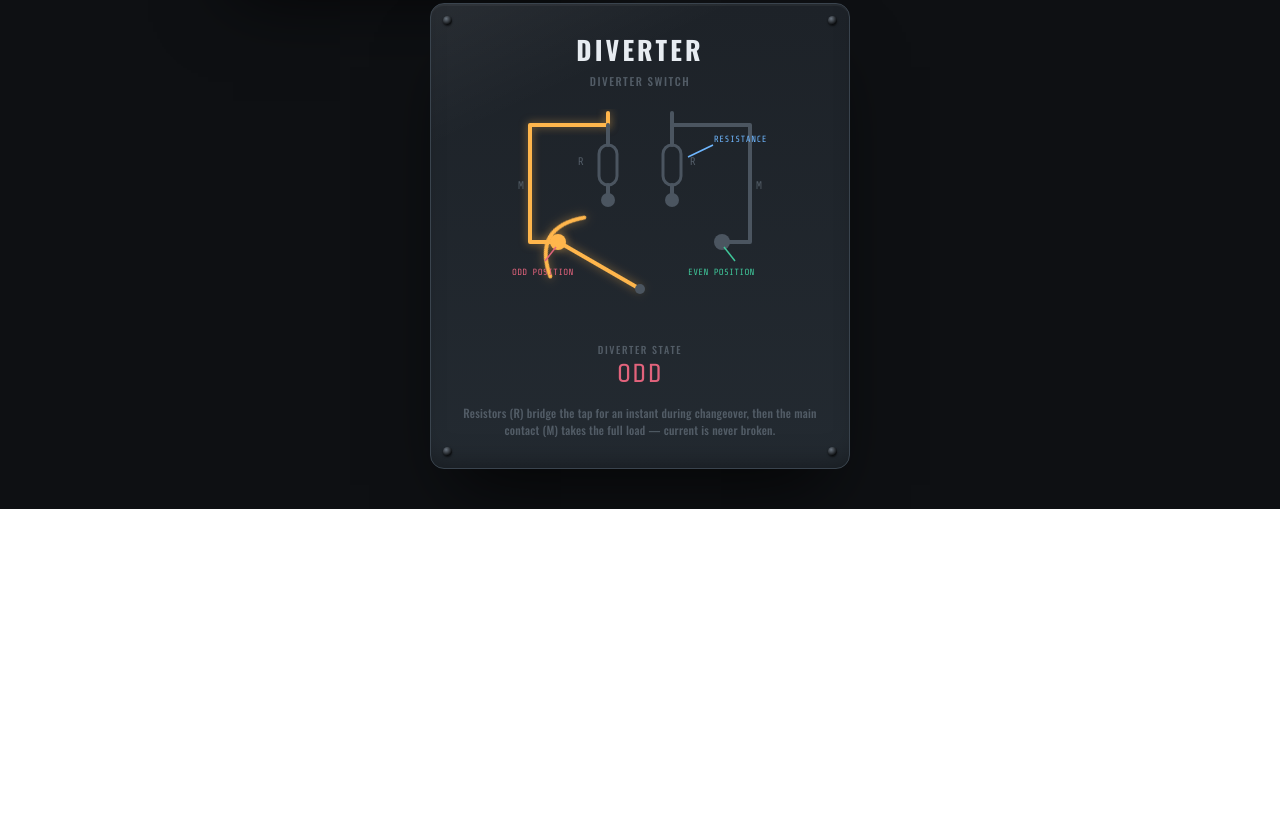
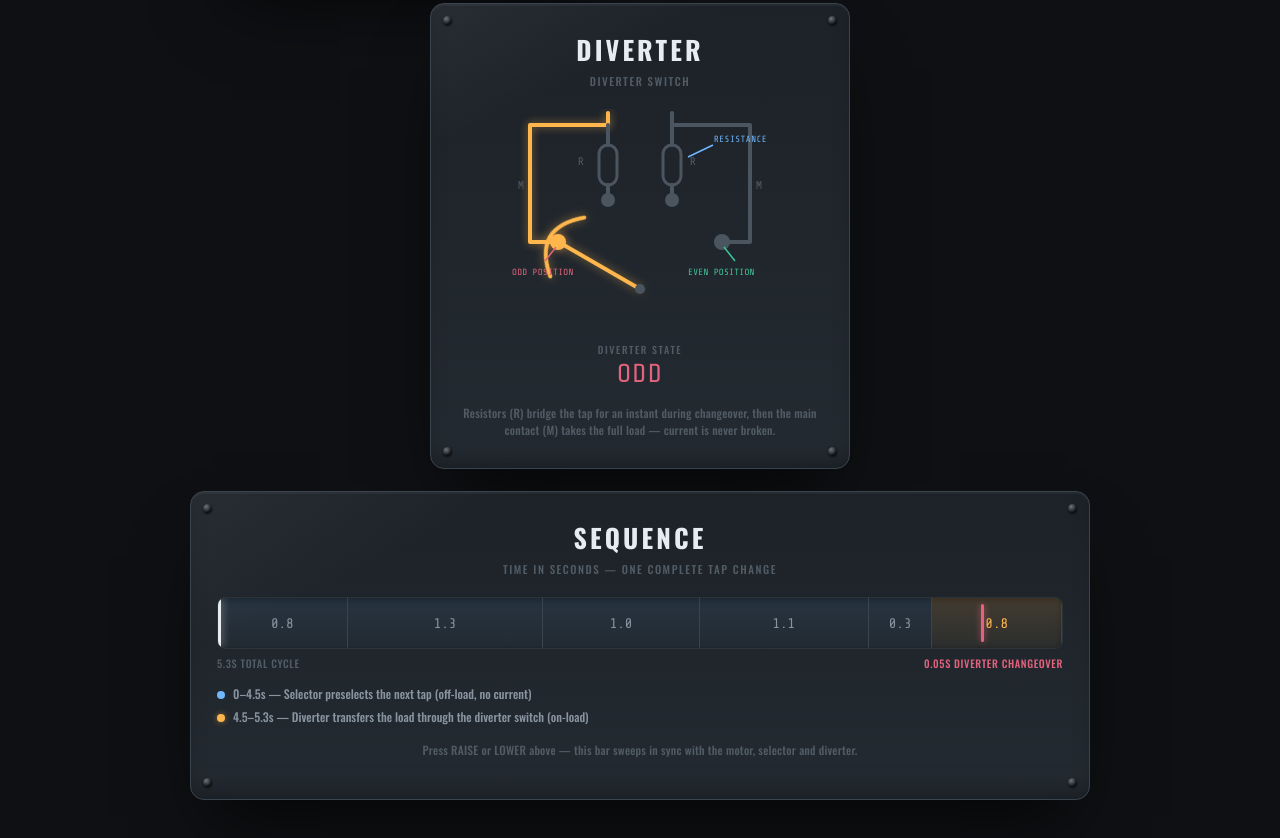
Before and after one commit to sristark1502/dm-box-simulator, a plain HTML site: page index.html in a window 1280 px wide. Shown: the part 644-1482 px from the top of the page. Before the commit the page ends 1153 px from the top, so only its background shows below. Drawn offline with nearby package versions, Linux system fonts and the light colour scheme.

Commit message:
Add sequence timing bar matching reference diagram
Co-Authored-By: Claude Sonnet 5 <noreply@anthropic.com>

```diff
--- a/index.html
+++ b/index.html
@@ -34,8 +34,10 @@
     margin:0;
     min-height:100vh;
     display:flex;
+    flex-direction:column;
     align-items:center;
     justify-content:center;
+    gap:22px;
     padding:40px 20px;
     background:
       radial-gradient(1200px 700px at 50% -10%, var(--bg-2), var(--bg-1) 70%);
@@ -546,6 +548,92 @@
   }
   .diverter-state.odd{ color:#e2637c; }
   .diverter-state.even{ color:#3fc79a; }
+
+  .timeline-panel{
+    width:min(900px, 100%);
+  }
+
+  .timeline-row{
+    margin:4px 0 14px;
+  }
+
+  .timeline{
+    position:relative;
+    display:flex;
+    height:52px;
+    border-radius:8px;
+    overflow:hidden;
+    border:1px solid var(--inset-border);
+    box-shadow:inset 0 2px 6px rgba(0,0,0,.5);
+  }
+
+  .seg{
+    position:relative;
+    display:flex;
+    align-items:center;
+    justify-content:center;
+    border-right:1px solid var(--panel-border);
+    font-family:'Share Tech Mono', monospace;
+    font-size:14px;
+    color:var(--text-dim);
+  }
+  .seg:last-child{ border-right:none; }
+  .seg[data-phase="selector"]{
+    background:linear-gradient(180deg, rgba(111,183,255,.10), rgba(111,183,255,.03));
+  }
+  .seg[data-phase="diverter"]{
+    background:linear-gradient(180deg, rgba(255,182,76,.16), rgba(255,182,76,.05));
+    color:var(--led);
+  }
+
+  .fast-tick{
+    position:absolute;
+    top:6px;
+    bottom:6px;
+    width:3px;
+    background:#e2637c;
+    border-radius:2px;
+    box-shadow:0 0 6px rgba(226,99,124,.7);
+  }
+
+  .marker{
+    position:absolute;
+    top:0;
+    bottom:0;
+    left:0%;
+    width:3px;
+    background:var(--text);
+    box-shadow:0 0 8px rgba(255,255,255,.6);
+  }
+
+  .timeline-foot{
+    display:flex;
+    justify-content:space-between;
+    margin-top:6px;
+    font-size:10.5px;
+    letter-spacing:.06em;
+    text-transform:uppercase;
+    color:var(--text-faint);
+  }
+  .timeline-foot .foot-fast{ color:#e2637c; }
+
+  .timeline-legend{
+    display:flex;
+    flex-direction:column;
+    gap:6px;
+    font-size:12px;
+    color:var(--text-dim);
+    margin-bottom:6px;
+  }
+  .timeline-legend .dot{
+    display:inline-block;
+    width:8px;
+    height:8px;
+    border-radius:50%;
+    margin-right:8px;
+  }
+  .dot-selector{ background:var(--focus); }
+  .dot-diverter{ background:var(--led); box-shadow:0 0 6px var(--led-glow); }
 </style>
 
 <div class="rig">
@@ -715,6 +803,44 @@
 </div>
 </div>
 
+<div class="panel timeline-panel">
+  <span class="screw tl"></span>
+  <span class="screw tr"></span>
+  <span class="screw bl"></span>
+  <span class="screw br"></span>
+
+  <div class="panel-head">
+    <h1>SEQUENCE</h1>
+    <div class="subtitle">Time in Seconds &mdash; One Complete Tap Change</div>
+  </div>
+
+  <div class="timeline-row">
+    <div class="timeline">
+      <div class="seg" data-phase="selector" style="flex-grow:0.8"><span class="seg-val">0.8</span></div>
+      <div class="seg" data-phase="selector" style="flex-grow:1.3"><span class="seg-val">1.3</span></div>
+      <div class="seg" data-phase="selector" style="flex-grow:1.0"><span class="seg-val">1.0</span></div>
+      <div class="seg" data-phase="selector" style="flex-grow:1.1"><span class="seg-val">1.1</span></div>
+      <div class="seg" data-phase="selector" style="flex-grow:0.3"><span class="seg-val">0.3</span></div>
+      <div class="seg" data-phase="diverter" style="flex-grow:0.8">
+        <span class="seg-val">0.8</span>
+        <span class="fast-tick" style="left:37.5%"></span>
+      </div>
+      <div class="marker" id="timeMarker"></div>
+    </div>
+    <div class="timeline-foot">
+      <span class="foot-total">5.3s total cycle</span>
+      <span class="foot-fast">0.05s diverter changeover</span>
+    </div>
+  </div>
+
+  <div class="timeline-legend">
+    <span><i class="dot dot-selector"></i>0&ndash;4.5s &mdash; Selector preselects the next tap (off-load, no current)</span>
+    <span><i class="dot dot-diverter"></i>4.5&ndash;5.3s &mdash; Diverter transfers the load through the diverter switch (on-load)</span>
+  </div>
+
+  <div class="hint">Press RAISE or LOWER above &mdash; this bar sweeps in sync with the motor, selector and diverter.</div>
+</div>
+
 <script>
   const RUN_MS = 5300;
   const WIPER_MS = 4500;
@@ -733,6 +859,7 @@
   const statusDot = document.getElementById('statusDot');
   const motor = document.getElementById('motor');
   const progressFill = document.getElementById('progressFill');
+  const timeMarker = document.getElementById('timeMarker');
   const raiseBtn = document.getElementById('raiseBtn');
   const lowerBtn = document.getElementById('lowerBtn');
   const resetBtn = document.getElementById('resetBtn');
@@ -869,6 +996,12 @@
     progressFill.style.transition = 'width ' + RUN + 'ms linear';
     progressFill.style.width = '100%';
 
+    timeMarker.style.transition = 'none';
+    timeMarker.style.left = '0%';
+    void timeMarker.offsetWidth;
+    timeMarker.style.transition = 'left ' + RUN + 'ms linear';
+    timeMarker.style.left = '100%';
+
     setTimeout(() => {
       state.tap += isRaise ? 1 : -1;
       tapEl.textContent = state.tap;
@@ -888,6 +1021,9 @@
 
       progressFill.style.transition = 'none';
       progressFill.style.width = '0%';
+
+      timeMarker.style.transition = 'none';
+      timeMarker.style.left = '0%';
 
       hint.textContent = 'Press RAISE or LOWER to run the motor. One tap step takes ' + (RUN / 1000) + 's.';
 
@@ -926,6 +1062,9 @@
     progressFill.style.transition = 'none';
     progressFill.style.width = '0%';
 
+    timeMarker.style.transition = 'none';
+    timeMarker.style.left = '0%';
+
     hint.textContent = 'Press RAISE or LOWER to run the motor. One tap step takes ' + (RUN_MS / 1000) + 's.';
   });
 </script>
```
